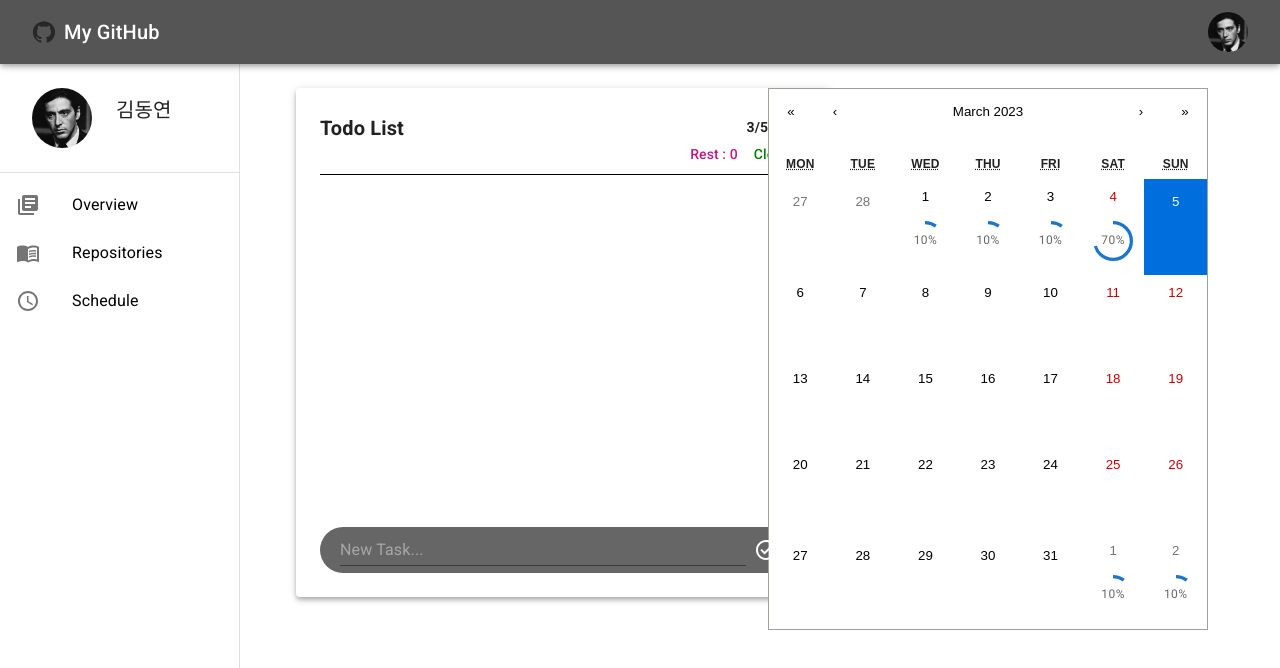
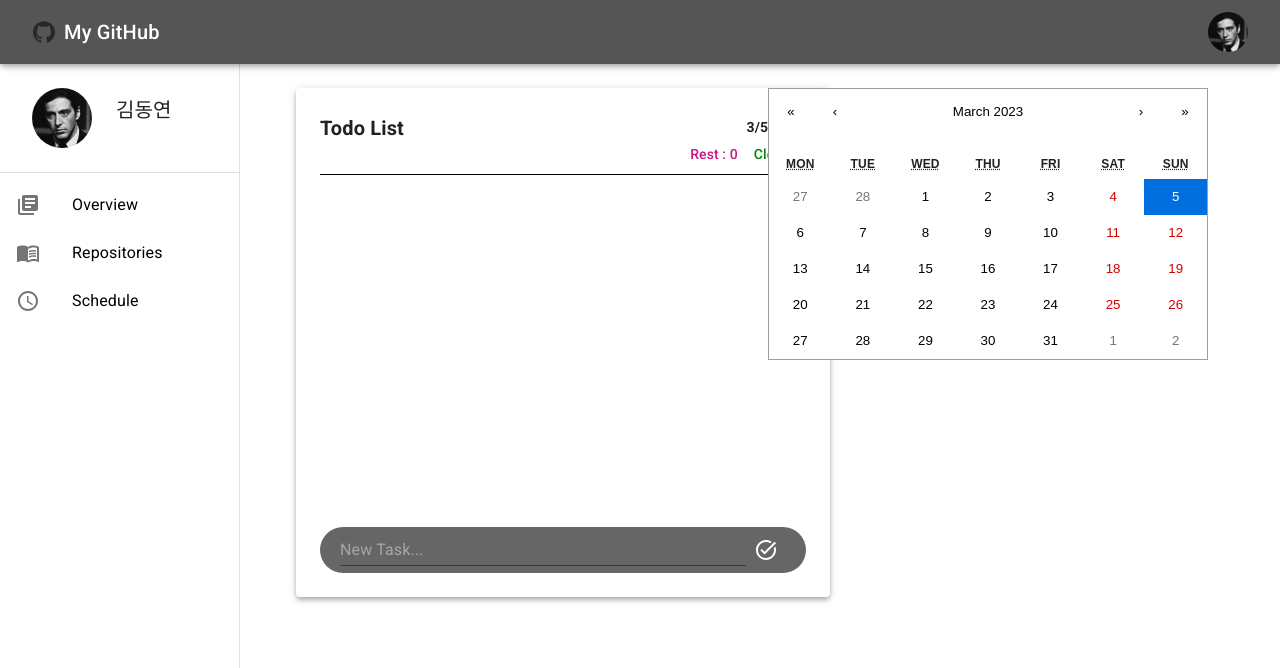
Before and after one commit to Dongyeon915/Project, a React (Create React App) app: page /today in a window 1280 px wide. Shown: the top 668 px of the page. Built offline with nearby package versions, Linux system fonts and the light colour scheme.

Commit message:
CalendarComp 내용수정전

```diff
--- a/src/components/today/todos/CalendarComp.jsx
+++ b/src/components/today/todos/CalendarComp.jsx
@@ -7,32 +7,31 @@ export default function CalendarComp(){
       <Calendar
           minDetail={"year"}
           defaultValue={new Date()}
+
           onClickDay={(value, event) => {
-            console.log("onClickDay")
-            console.log(value)
           }}
-          tileContent={
-            (dateInfo) => {
-              const date = dateInfo.date
-              if (date.getDate() === 4) {
-                return (
-                    <Box sx={{paddingTop: 2}}>
-                      <CircularStatic progress={70}/>
-                    </Box>
-                )
-              } else if (date.getDate() < 4) {
-                return (
-                    <Box sx={{paddingTop: 2}}>
-                      <CircularStatic progress={10}/>
-                    </Box>
-                )
-              } else {
-                return (
-                    <Box sx={{paddingTop: 2, height: "50px"}}></Box>
-                )
-              }
-            }
-          }
+          // tileContent={
+          //   (dateInfo) => {
+          //     const date = dateInfo.date
+          //     if (date.getDate() === 4) {
+          //       return (
+          //           <Box sx={{paddingTop: 2}}>
+          //             <CircularStatic progress={70}/>
+          //           </Box>
+          //       )
+          //     } else if (date.getDate() < 4) {
+          //       return (
+          //           <Box sx={{paddingTop: 2}}>
+          //             {/*<CircularStatic progress={10}/>*/}
+          //           </Box>
+          //       )
+          //     } else {
+          //       return (
+          //           <Box sx={{paddingTop: 2, height: "50px"}}></Box>
+          //       )
+          //     }
+          //   }
+          // }
       />
   )
 }
```
